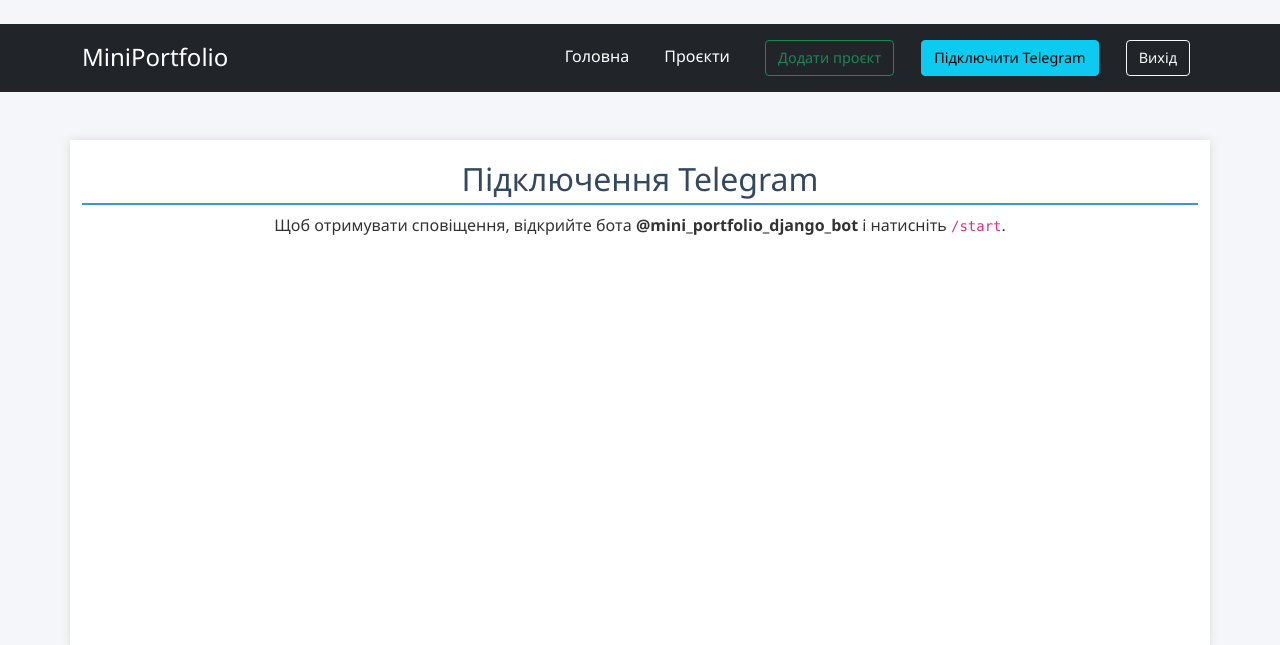
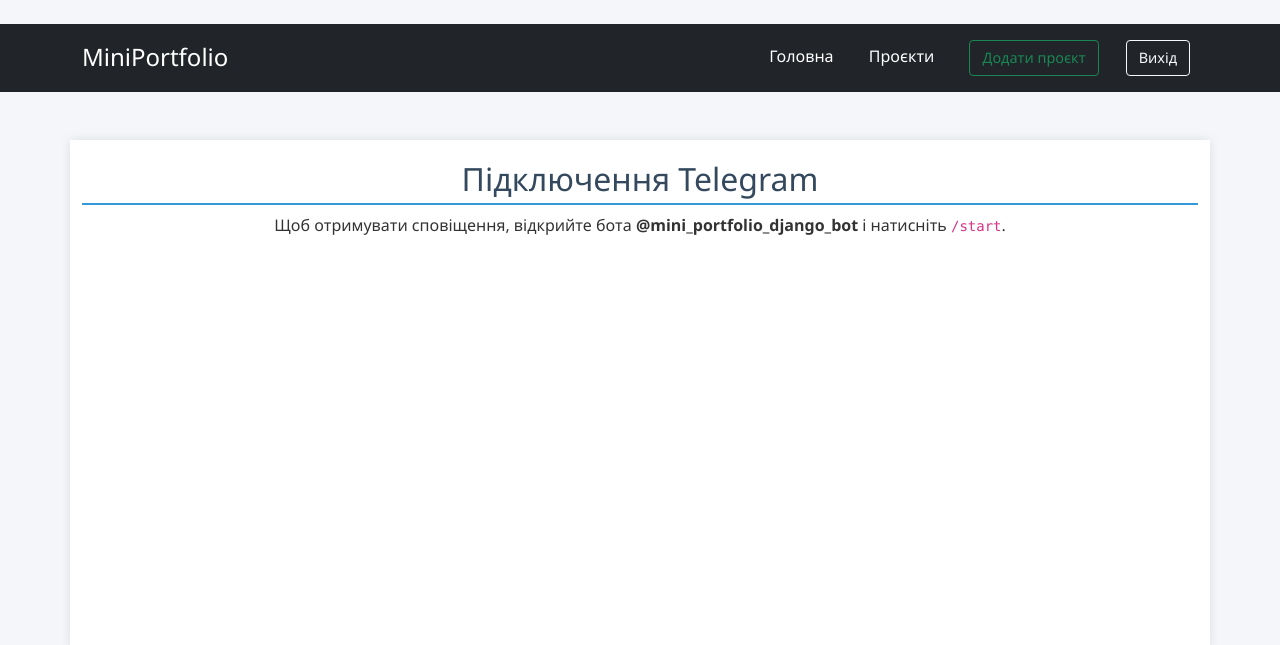
Before and after one commit to Oleksandr-Zabo/Mini_Portfolio_Django, a Django app: page /connect-telegram/ in a window 1280 px wide. Shown: the top 645 px of the page. Run offline with Django 5.2, Linux system fonts and the light colour scheme; a user stored in the database is signed in.

Commit message:
fix requirements.txt

```diff
--- a/portfolio/templates/portfolio/header.html
+++ b/portfolio/templates/portfolio/header.html
@@ -6,7 +6,6 @@
             <a href="{% url 'project_list' %}" class="text-white me-3">Проєкти</a>
             {% if user.is_authenticated %}
                 <a href="{% url 'add_project' %}" class="btn btn-outline-success btn-sm me-2">Додати проєкт</a>
-                <a href="{% url 'connect_telegram' %}" class="btn btn-sm btn-info me-2">Підключити Telegram</a>
                 <a href="{% url 'logout' %}" class="btn btn-sm btn-outline-light">Вихід</a>
             {% else %}
                 <a href="{% url 'login' %}" class="btn btn-sm btn-primary me-2">Вхід</a>
--- a/requirements.txt
+++ b/requirements.txt
@@ -1,3 +1,4 @@
 Django==5.0.6
 pyTelegramBotAPI==4.15.4
 Pillow==12.2.0
+markdown==3.10.2
```
